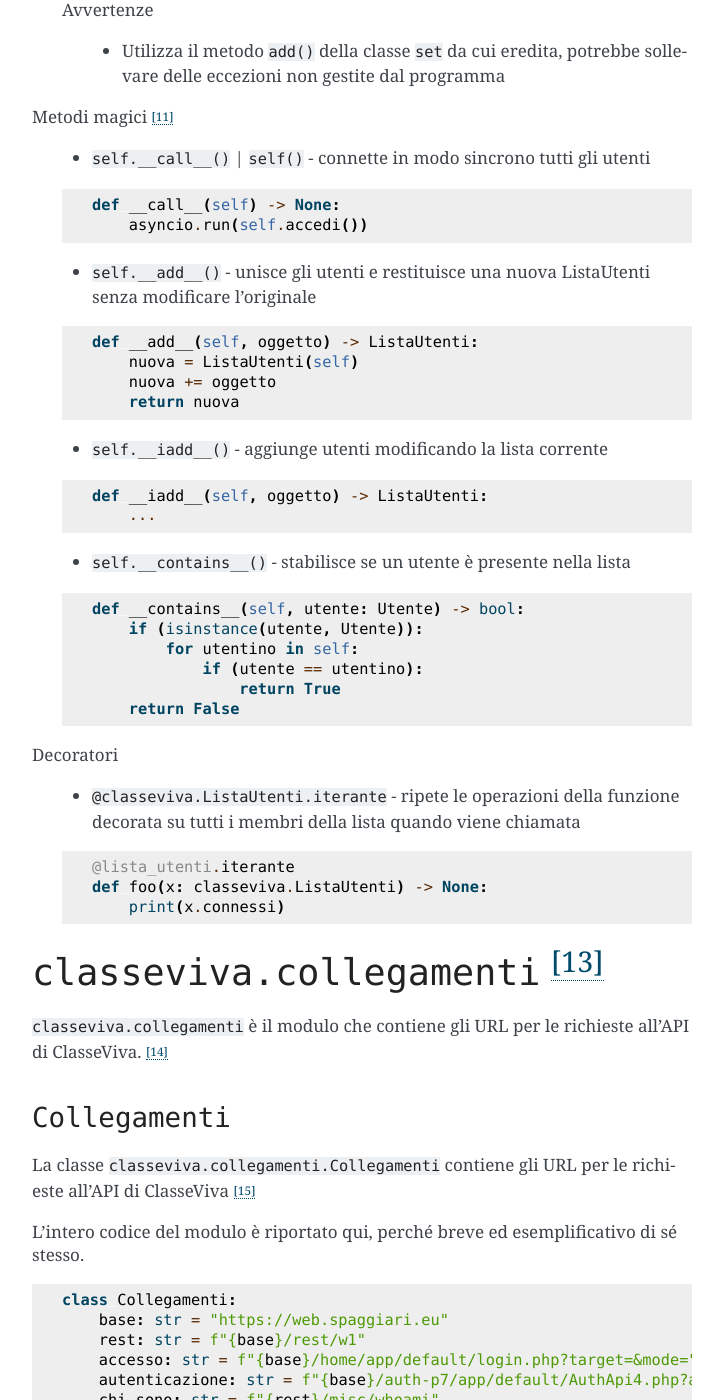
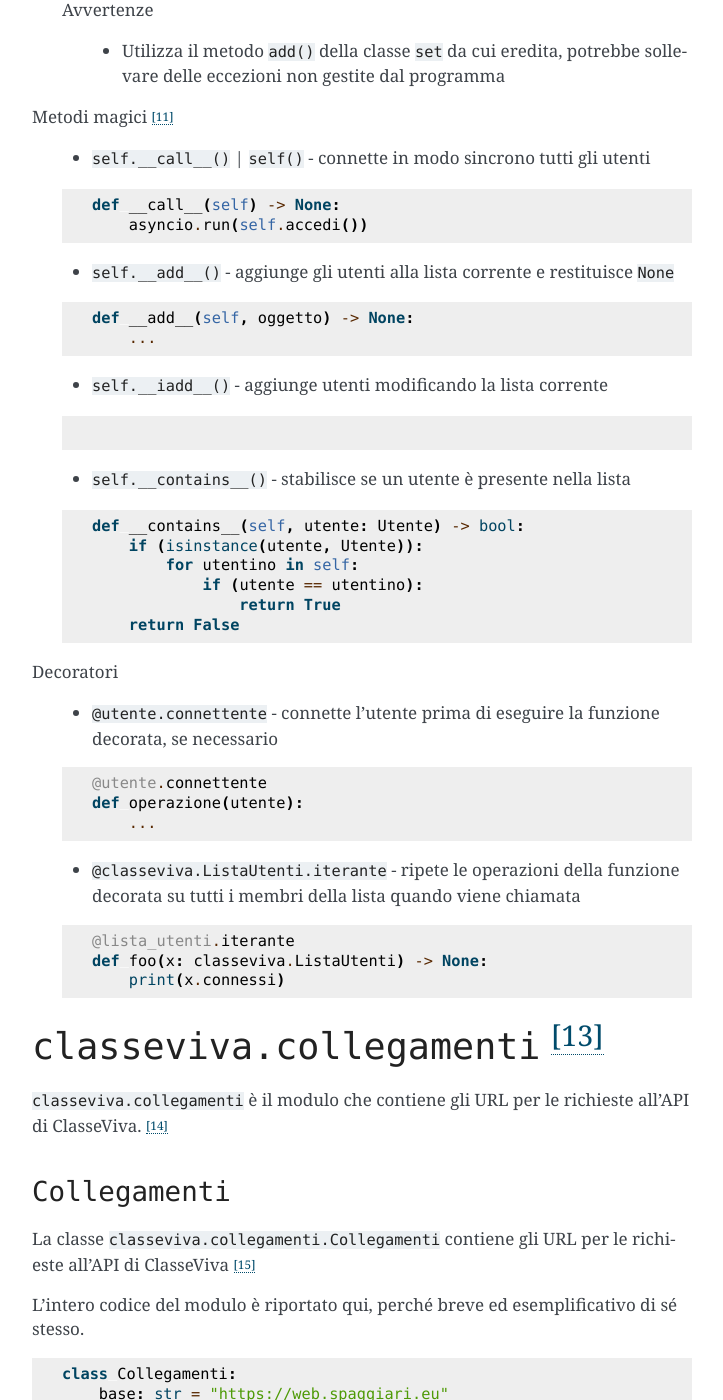
Before and after one commit to Lioydiano/Classeviva, a Sphinx documentation site: the page built from docs/api.rst, in a window 1280 px wide and 1400 px high, scrolled down 17690 px. Shown: the whole window, without its empty margins (388-1111 px from the left). Built offline with Sphinx 7.4.7, drawn with Linux system fonts in a browser that asks for light colours; some of the changed text lies outside the part shown.

```diff
--- a/docs/api.rst
+++ b/docs/api.rst
@@ -524,7 +524,7 @@ Metodi
 
     Ritorno
 
-        - ``dict[str, int | str | dict[str, Any]]`` - i libri di testo adottati per l'anno scolastico corrente [22]_
+        - ``dict[str, int | str | dict[str, Any]]`` - il primo corso di libri di testo adottato per l'anno scolastico corrente [22]_
 
     Eccezioni
 
@@ -807,21 +807,17 @@ Metodi magici [11]_
         def __call__(self) -> None:
             asyncio.run(self.accedi())
 
-    - ``self.__add__()`` - unisce gli utenti e restituisce una nuova ListaUtenti senza modificare l'originale
+    - ``self.__add__()`` - aggiunge gli utenti alla lista corrente e restituisce ``None``
 
     .. code-block:: python
 
-        def __add__(self, oggetto) -> ListaUtenti:
-            nuova = ListaUtenti(self)
-            nuova += oggetto
-            return nuova
+        def __add__(self, oggetto) -> None:
+            ...
 
     - ``self.__iadd__()`` - aggiunge utenti modificando la lista corrente
 
     .. code-block:: python
 
-        def __iadd__(self, oggetto) -> ListaUtenti:
-            ...
 
     - ``self.__contains__()`` - stabilisce se un utente è presente nella lista
 
@@ -836,6 +832,14 @@ Metodi magici [11]_
 
 
 Decoratori
+
+    - ``@utente.connettente`` - connette l'utente prima di eseguire la funzione decorata, se necessario
+
+    .. code-block:: python
+
+        @utente.connettente
+        def operazione(utente):
+            ...
 
     - ``@classeviva.ListaUtenti.iterante`` - ripete le operazioni della funzione decorata su tutti i membri della lista quando viene chiamata
 
--- a/setup.py
+++ b/setup.py
@@ -2,7 +2,7 @@
 
 
 import setuptools
-VERSION = "1.2.11"
+VERSION = "1.3.0"
 setuptools.setup(
     name='Classeviva.py',
     packages=[
```
Also changed, not shown: 4 other files.
